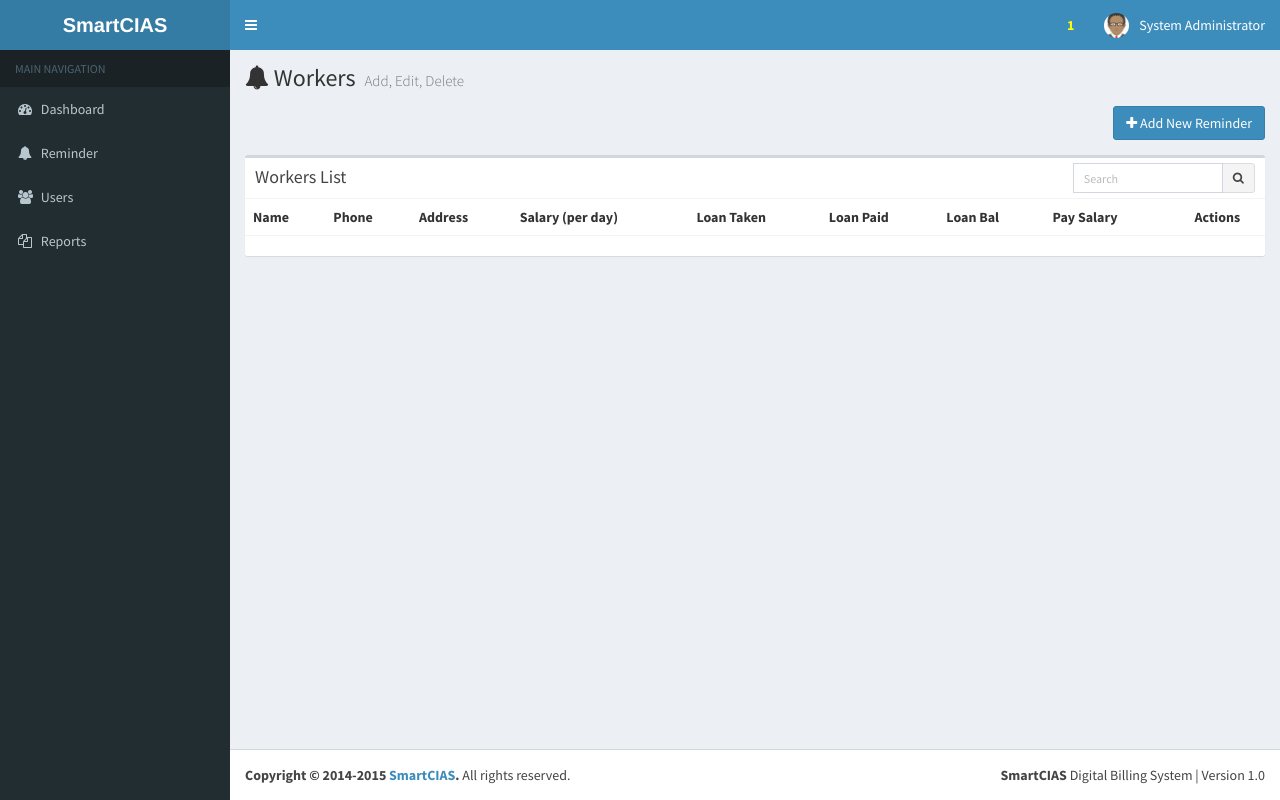
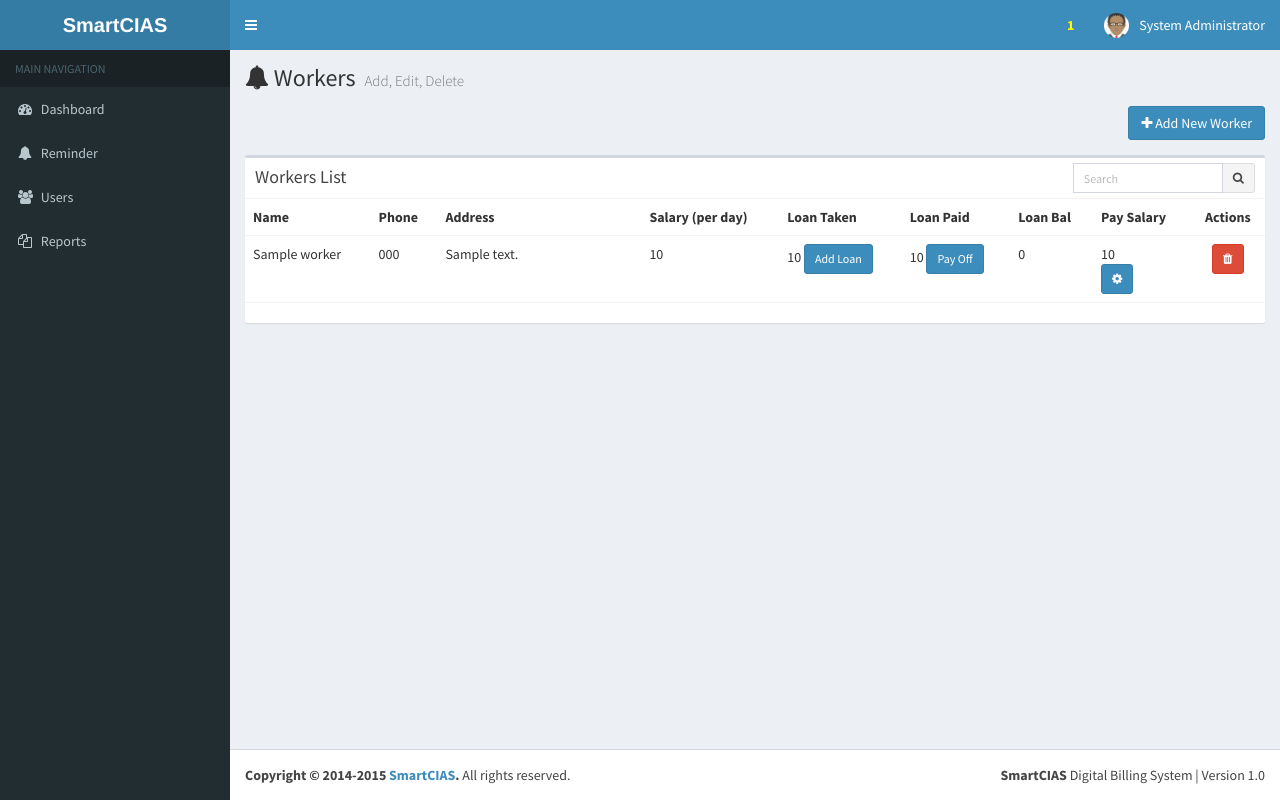
Before and after one commit to kishor10d/Smartbills-using-CIAS, a CodeIgniter app: page /database/worker in a window 1280 px wide. Run offline with CodeIgniter, Linux system fonts and the light colour scheme; a user stored in the database is signed in; tables that the repository leaves empty hold one stand-in row (values such as "Sample post"); lists and menus that the app fills with data are empty.

Commit message:
working on workers

```diff
--- a/application/controllers/Worker.php
+++ b/application/controllers/Worker.php
@@ -41,16 +41,23 @@ class Worker extends BaseController
 
 			$returns = $this->paginationCompress ( "worker/", $count, 5 );
 
-            $data['workerRecords'] = $this->worker->workerListing($searchText, $returns["page"], $returns["segment"]);
+            $result = $this->worker->workerListing($searchText, $returns["page"], $returns["segment"]);
+
+            $workerRecords = array();
+
+            foreach ($result as $rec)
+            {
+                $rec->WLamount = $this->worker->workerLoanById($rec->srno);
+                $rec->WLPamount = $this->worker->workerLoanPaidById($rec->srno);
+                $rec->SGamount = $this->worker->workerSalaryPaidById($rec->srno);
+                array_push($workerRecords, $rec);
+            }
+
+            $data['workerRecords'] = $workerRecords;
 
             $this->global['pageTitle'] = 'SmartCIAS : Workers';
 
-            // pre($data);
-            // pre($this->db->last_query());
-            // die;
-            // TODO :: Check workerListing query
-
-            $this->loadViews("worker", $this->global, $data, NULL);
+            $this->loadViews("worker/index", $this->global, $data, NULL);
         }
     }
 }
--- a/application/models/Worker_model.php
+++ b/application/models/Worker_model.php
@@ -46,5 +46,44 @@ class Worker_model extends CI_Model
         $query = $this->db->get();
 
         $result = $query->result();
+
+        return $result;
+    }
+
+    function workerLoanById($workerId)
+    {
+        $this->db->select('SUM(amount) as WLamount');
+        $this->db->where("workersrno", $workerId);
+        $this->db->group_by("workersrno");
+        $query = $this->db->get("workerloan");
+
+        $result = $query->row();
+        // pre($result);
+        return empty($result) ? "" : $result->WLamount;
+    }
+
+    function workerLoanPaidById($workerId)
+    {
+        $this->db->select('SUM(amount) as WLPamount');
+        $this->db->where("workersrno", $workerId);
+        $this->db->group_by("workersrno");
+        $query = $this->db->get("workerloanpaid");
+
+        $result = $query->row();
+        // pre($result);
+        return empty($result) ? "" : $result->WLPamount;
+    }
+
+    function workerSalaryPaidById($workerId)
+    {
+        $this->db->select('SUM(totalsalary) as SGamount');
+        $this->db->where("workerno", $workerId);
+        $this->db->group_by("workerno");
+        $query = $this->db->get("salarygiven");
+
+        $result = $query->row();
+        // pre($result);
+        // die;
+        return empty($result) ? 0 : $result->SGamount;
     }
 }
--- a/application/views/worker.php
+++ b/application/views/worker/index.php
@@ -9,7 +9,9 @@
         <div class="row">
             <div class="col-xs-12 text-right">
                 <div class="form-group">
-                    <a class="btn btn-primary" href="<?php echo base_url(); ?>addNew"><i class="fa fa-plus" aria-hidden="true"></i>  Add New Reminder</a>
+                    <button class="btn btn-primary">
+                        <i class="fa fa-plus" aria-hidden="true"></i>  Add New Worker
+                    </button>
                 </div>
             </div>
         </div>
@@ -51,12 +53,15 @@
                 <tr>
                     <td><?php echo $record->worker_name ?></td>
                     <td><?php echo $record->phone ?></td>
-                    <td><?php echo $record->address ?></td>
+                    <td style="width: 20%"><?php echo $record->address ?></td>
                     <td><?php echo $record->salary ?></td>
-                    <td><?php echo $record->WLamount ?></td>
-                    <td><?php echo $record->WLPamount ?></td>
+                    <td><?php echo $record->WLamount ?>
+                        <button class="btn btn-primary btn-sm">Add Loan</button></td>
+                    <td><?php echo $record->WLPamount ?>
+                        <button class="btn btn-primary btn-sm">Pay Off</button></td>
                     <td><?php echo ($record->WLamount - $record->WLPamount) ?></td>
-                    <td><?php echo $record->SGamount ?></td>
+                    <td><?php echo $record->SGamount ?> <br />
+                        <button class="btn btn-primary btn-sm"><i class="fa fa-gear"> </i></button></td>
                     <td class="text-center">
                         <a href="#" data-srno="<?php echo $record->srno; ?>" class="deleteReminder btn btn-sm btn-danger"><i class="fa fa-trash"></i></a>
                     </td>
@@ -84,7 +89,7 @@
         <div class="modal-content">
             <div class="modal-header">
                 <button type="button" class="close" data-dismiss="modal">&times;</button>
-                <h4 class="modal-title">Add New Reminder</h4>
+                <h4 class="modal-title">Add New Worker</h4>
             </div>
             <div class="modal-body">
                 <form method="post">
```
